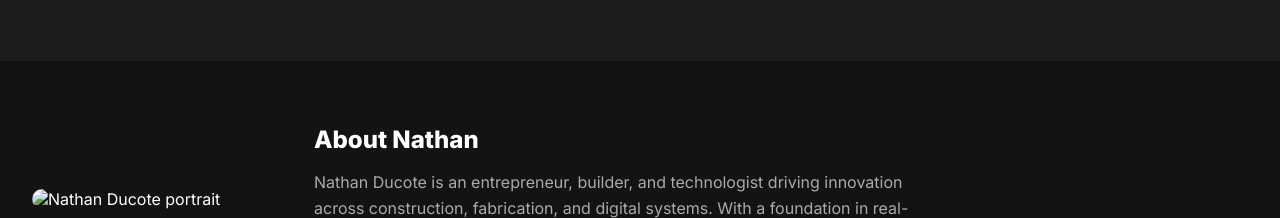
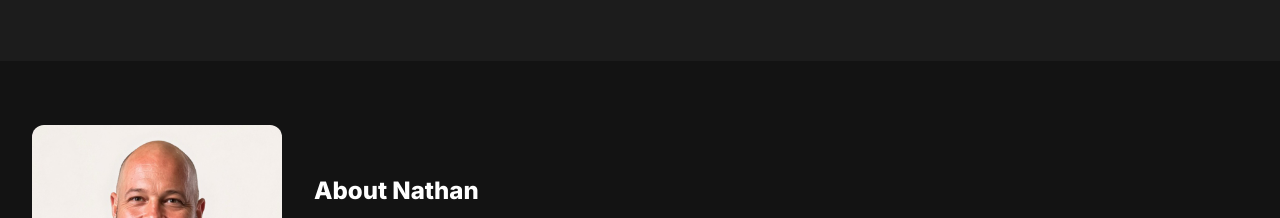
Before and after one commit to CitraCity/nathanducote.com, a plain HTML site: page index.html in a window 1280 px wide. Shown: the part 548-766 px from the top of the page. Drawn offline with Linux system fonts and the light colour scheme.

Commit message:
Add files via upload

```diff
--- a/index.html
+++ b/index.html
@@ -80,7 +80,7 @@
   </section>
 
   <section id="about" class="about">
-    <img src="images/HeadshotND.jpg" alt="Nathan Ducote portrait" />
+    <img src="Headshot, ND.jpg" alt="Nathan Ducote portrait" />
     <div class="about-text">
       <h2>About Nathan</h2>
       <p>Nathan Ducote is an entrepreneur, builder, and technologist driving innovation across construction, fabrication, and digital systems. With a foundation in real-world projects and a vision for smart, scalable growth, he brings clarity, speed, and structure to every venture.</p>
```
